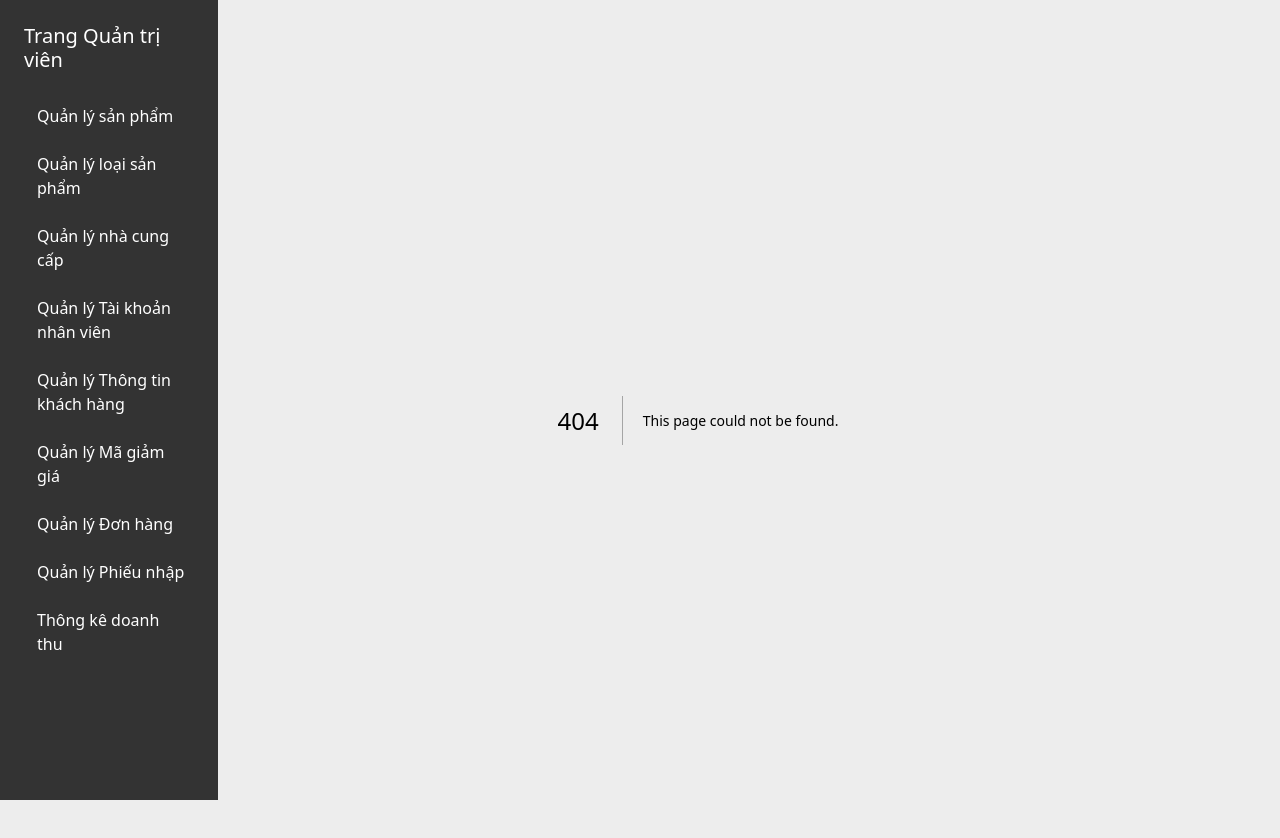
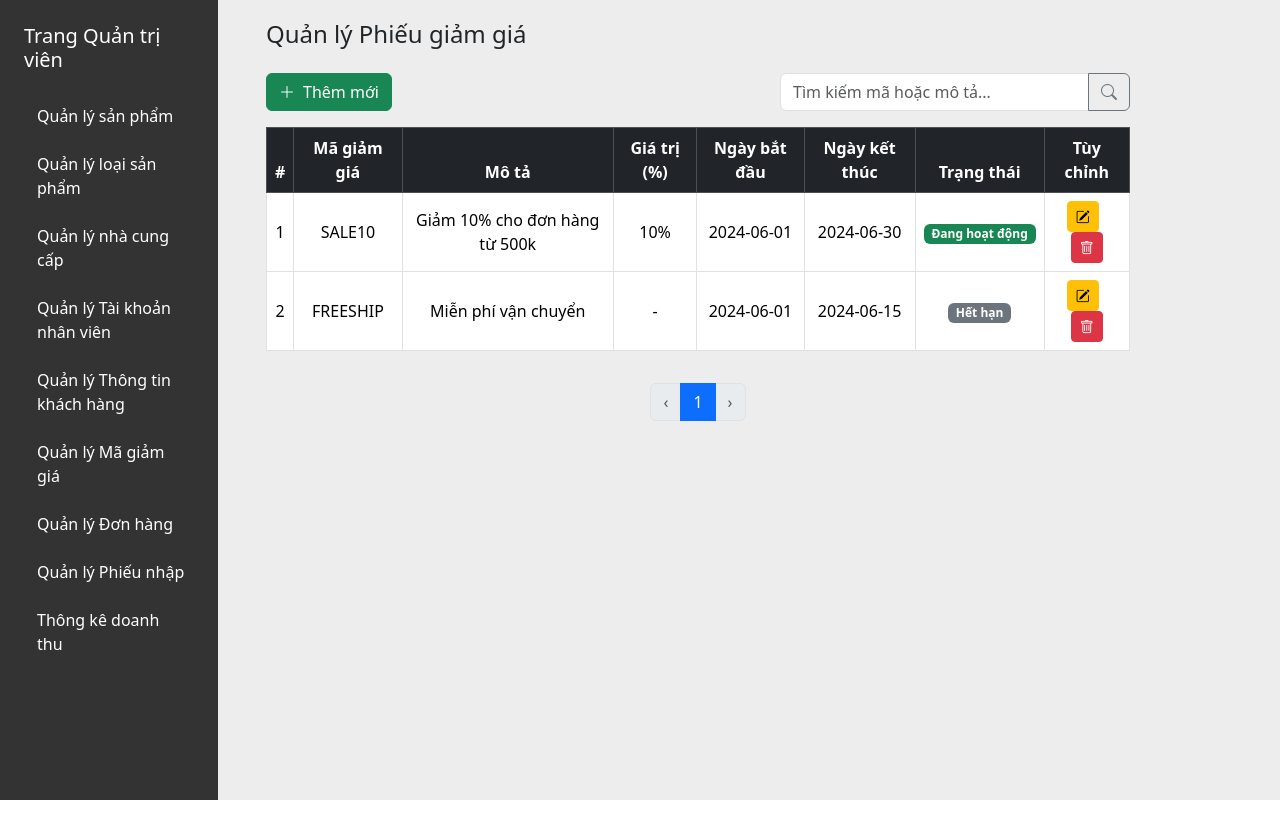
Before and after one commit to lnqhuongg/Store-Management, a Next.js app: page /admin/MaGiamGia in a window 1280 px wide. Before the commit this address had no page. After the commit the page ends 800 px from the top, so only its background shows below. Built offline with nearby package versions, Linux system fonts and the light colour scheme.

Commit message:
add page MaGiamGia

```diff
--- /dev/null
+++ b/src/app/admin/MaGiamGia/page.tsx
@@ -0,0 +1,155 @@
+'use client';
+
+import { useState } from 'react';
+import Button from 'react-bootstrap/Button';
+import Table from 'react-bootstrap/Table';
+import Form from 'react-bootstrap/Form';
+import InputGroup from 'react-bootstrap/InputGroup';
+import Pagination from 'react-bootstrap/Pagination';
+
+interface MaGiamGia {
+    id: number;
+    code: string;
+    description: string;
+    discount: number;
+    startDate: string;
+    endDate: string;
+    status: string;
+}
+
+const mockData: MaGiamGia[] = [
+    {
+        id: 1,
+        code: 'SALE10',
+        description: 'Giảm 10% cho đơn hàng từ 500k',
+        discount: 10,
+        startDate: '2024-06-01',
+        endDate: '2024-06-30',
+        status: 'Đang hoạt động',
+    },
+    {
+        id: 2,
+        code: 'FREESHIP',
+        description: 'Miễn phí vận chuyển',
+        discount: 0,
+        startDate: '2024-06-01',
+        endDate: '2024-06-15',
+        status: 'Hết hạn',
+    },
+    // Thêm dữ liệu mẫu khác nếu cần
+];
+
+export default function MaGiamGiaPage() {
+    const [search, setSearch] = useState('');
+    const [currentPage, setCurrentPage] = useState(1);
+    const pageSize = 5;
+
+    const filteredData = mockData.filter(
+        (item) =>
+            item.code.toLowerCase().includes(search.toLowerCase()) ||
+            item.description.toLowerCase().includes(search.toLowerCase())
+    );
+    const totalPages = Math.ceil(filteredData.length / pageSize);
+    const pagedData = filteredData.slice(
+        (currentPage - 1) * pageSize,
+        currentPage * pageSize
+    );
+
+    return (
+        <section>
+            <h4 className="mb-4">Quản lý Phiếu giảm giá</h4>
+            <div className="d-flex justify-content-between align-items-center mb-3">
+                <Button variant="success">
+                    <i className="bi bi-plus-lg me-2"></i>Thêm mới
+                </Button>
+                <InputGroup style={{ maxWidth: 350 }}>
+                    <Form.Control
+                        placeholder="Tìm kiếm mã hoặc mô tả..."
+                        value={search}
+                        onChange={(e) => {
+                            setSearch(e.target.value);
+                            setCurrentPage(1);
+                        }}
+                    />
+                    <Button variant="outline-secondary">
+                        <i className="bi bi-search"></i>
+                    </Button>
+                </InputGroup>
+            </div>
+            <div className="table-responsive">
+                <Table bordered hover className="align-middle text-center">
+                    <thead className="table-dark">
+                        <tr>
+                            <th>#</th>
+                            <th>Mã giảm giá</th>
+                            <th>Mô tả</th>
+                            <th>Giá trị (%)</th>
+                            <th>Ngày bắt đầu</th>
+                            <th>Ngày kết thúc</th>
+                            <th>Trạng thái</th>
+                            <th>Tùy chỉnh</th>
+                        </tr>
+                    </thead>
+                    <tbody>
+                        {pagedData.length > 0 ? (
+                            pagedData.map((item, idx) => (
+                                <tr key={item.id}>
+                                    <td>{(currentPage - 1) * pageSize + idx + 1}</td>
+                                    <td>{item.code}</td>
+                                    <td>{item.description}</td>
+                                    <td>{item.discount > 0 ? `${item.discount}%` : '-'}</td>
+                                    <td>{item.startDate}</td>
+                                    <td>{item.endDate}</td>
+                                    <td>
+                                        <span
+                                            className={
+                                                item.status === 'Đang hoạt động'
+                                                    ? 'badge bg-success'
+                                                    : 'badge bg-secondary'
+                                            }
+                                        >
+                                            {item.status}
+                                        </span>
+                                    </td>
+                                    <td>
+                                        <Button variant="warning" size="sm" className="me-2">
+                                            <i className="bi bi-pencil-square"></i>
+                                        </Button>
+                                        <Button variant="danger" size="sm">
+                                            <i className="bi bi-trash"></i>
+                                        </Button>
+                                    </td>
+                                </tr>
+                            ))
+                        ) : (
+                            <tr>
+                                <td colSpan={8}>Không có dữ liệu...</td>
+                            </tr>
+                        )}
+                    </tbody>
+                </Table>
+            </div>
+            <div className="d-flex justify-content-center mt-3">
+                <Pagination>
+                    <Pagination.Prev
+                        disabled={currentPage === 1}
+                        onClick={() => setCurrentPage((p) => Math.max(1, p - 1))}
+                    />
+                    {[...Array(totalPages)].map((_, idx) => (
+                        <Pagination.Item
+                            key={idx + 1}
+                            active={currentPage === idx + 1}
+                            onClick={() => setCurrentPage(idx + 1)}
+                        >
+                            {idx + 1}
+                        </Pagination.Item>
+                    ))}
+                    <Pagination.Next
+                        disabled={currentPage === totalPages}
+                        onClick={() => setCurrentPage((p) => Math.min(totalPages, p + 1))}
+                    />
+                </Pagination>
+            </div>
+        </section>
+    );
+}
--- a/src/app/layout.tsx
+++ b/src/app/layout.tsx
@@ -1,5 +1,7 @@
 import "./globals.css"
 import 'bootstrap/dist/css/bootstrap.css';
+import 'bootstrap/dist/css/bootstrap.min.css';
+import 'bootstrap-icons/font/bootstrap-icons.css';
 import Sidebar from "@/app/components/Sidebar/Sidebar"
 
 export default function RootLayout({
--- a/src/app/routes/Routes.tsx
+++ b/src/app/routes/Routes.tsx
@@ -9,7 +9,7 @@ export const adminRoutes: RouteItem[] = [
     { name: 'Quản lý nhà cung cấp', path: '/admin/NCC' },
     { name: 'Quản lý Tài khoản nhân viên', path: '/admin/NhanVien' },
     { name: 'Quản lý Thông tin khách hàng', path: '/admin/KhachHang' },
-    { name: 'Quản lý Mã giảm giá', path: '/admin/MGG' },
+    { name: 'Quản lý Mã giảm giá', path: '/admin/MaGiamGia' },
     { name: 'Quản lý Đơn hàng', path: '/admin/DonHang' },
     { name: 'Quản lý Phiếu nhập', path: '/admin/PhieuNhap' },
     { name: 'Thông kê doanh thu', path: '/admin/ThongKe' },
```
